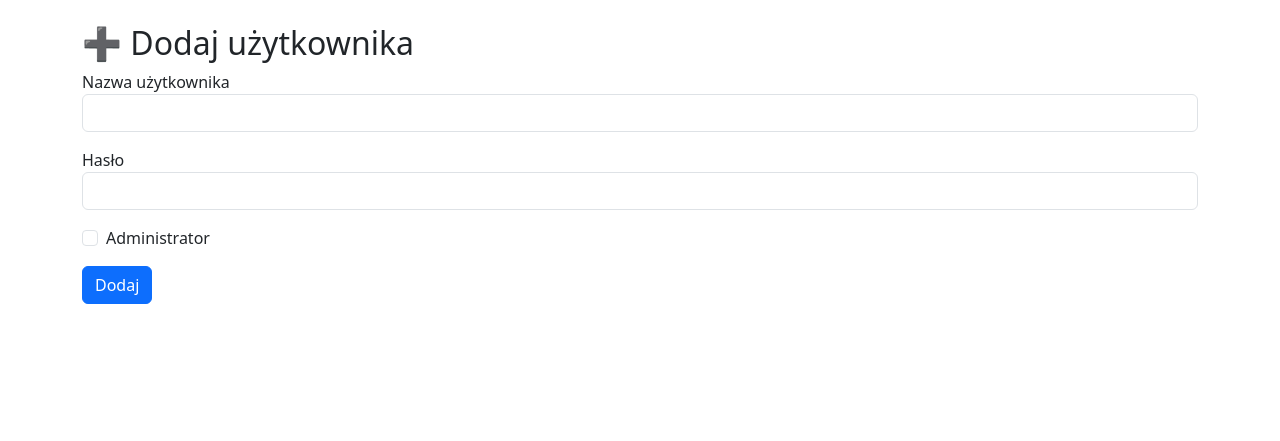
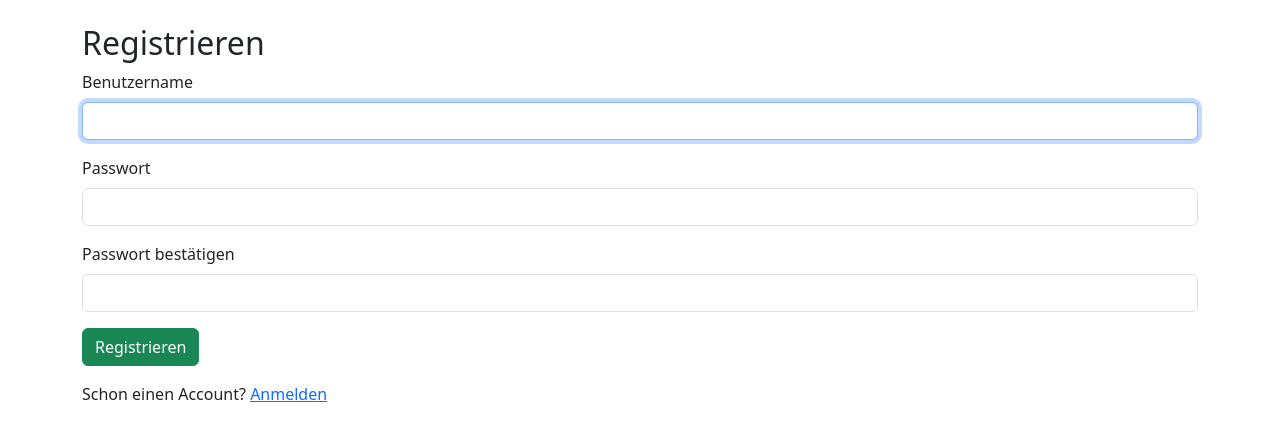
Before and after one commit to Kitanga84/Serwer, a Flask app: page /register in a window 1280 px wide. Shown: the part 56-497 px from the top of the page. Run offline with Flask 3, Linux system fonts and the light colour scheme; a user stored in the database is signed in.

Commit message:
Update register.html

```diff
--- a/templates/register.html
+++ b/templates/register.html
@@ -1,20 +1,21 @@
 {% extends "base.html" %}
-{% block title %}Rejestracja{% endblock %}
+{% block title %}Registrieren{% endblock %}
 {% block content %}
-<h2>➕ Dodaj użytkownika</h2>
-<form method="post">
-    <div class="mb-3">
-        <label>Nazwa użytkownika</label>
-        <input type="text" name="username" class="form-control">
-    </div>
-    <div class="mb-3">
-        <label>Hasło</label>
-        <input type="password" name="password" class="form-control">
-    </div>
-    <div class="form-check mb-3">
-        <input type="checkbox" name="is_admin" class="form-check-input" id="adminCheck">
-        <label class="form-check-label" for="adminCheck">Administrator</label>
-    </div>
-    <button type="submit" class="btn btn-primary">Dodaj</button>
+<h2>Registrieren</h2>
+<form method="POST" action="{{ url_for('register') }}">
+  <div class="mb-3">
+    <label for="username" class="form-label">Benutzername</label>
+    <input type="text" class="form-control" id="username" name="username" required autofocus />
+  </div>
+  <div class="mb-3">
+    <label for="password" class="form-label">Passwort</label>
+    <input type="password" class="form-control" id="password" name="password" required />
+  </div>
+  <div class="mb-3">
+    <label for="password2" class="form-label">Passwort bestätigen</label>
+    <input type="password" class="form-control" id="password2" name="password2" required />
+  </div>
+  <button type="submit" class="btn btn-success">Registrieren</button>
 </form>
+<p class="mt-3">Schon einen Account? <a href="{{ url_for('login') }}">Anmelden</a></p>
 {% endblock %}
```
